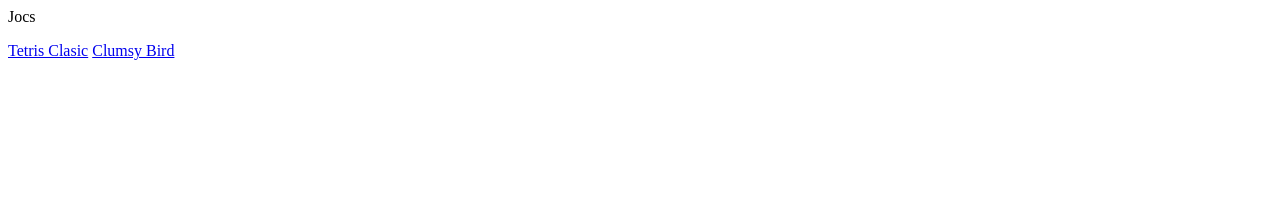
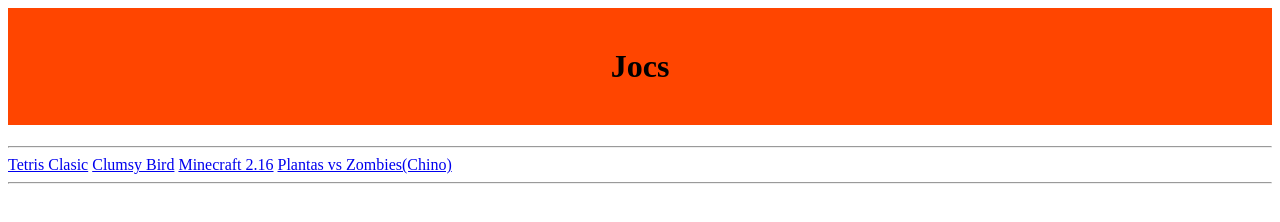
Before and after one commit to nil48f/nil48f.github.io, a plain HTML site: page games/index.html in a window 1280 px wide. Drawn offline with Linux system fonts and the light colour scheme.

Commit message:
index.html

```diff
--- a/games/index.html
+++ b/games/index.html
@@ -3,11 +3,21 @@
   <head>
     <title>Jocs</title>
     <style>
+			h1 {
+				text-align: center;
+				background-color: orangered;
+				color: withe;
+				padding: 40px;
+			}
     </style>
   </head>
   <body>
-    <p>Jocs</p>
+    <h1>Jocs</h1>
+		<hr>
     <a href="classic-tetris-js-master">Tetris Clasic</a>
     <a href="clumsy-bird-master">Clumsy Bird</a>
+		<a href="minecraft.html">Minecraft 2.16</a>
+		<a href="Plants-vs-Zombies-master">Plantas vs Zombies(Chino)</a>
+		<hr>
   </body>
 </html>
```
